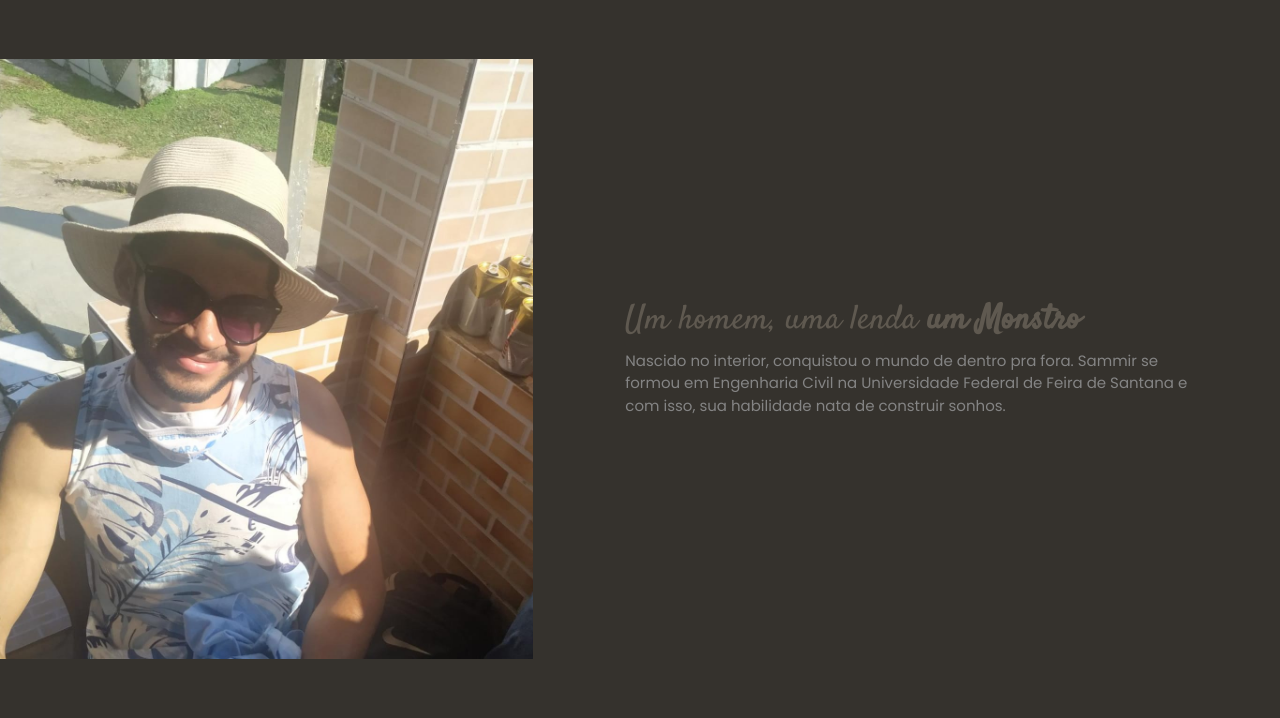
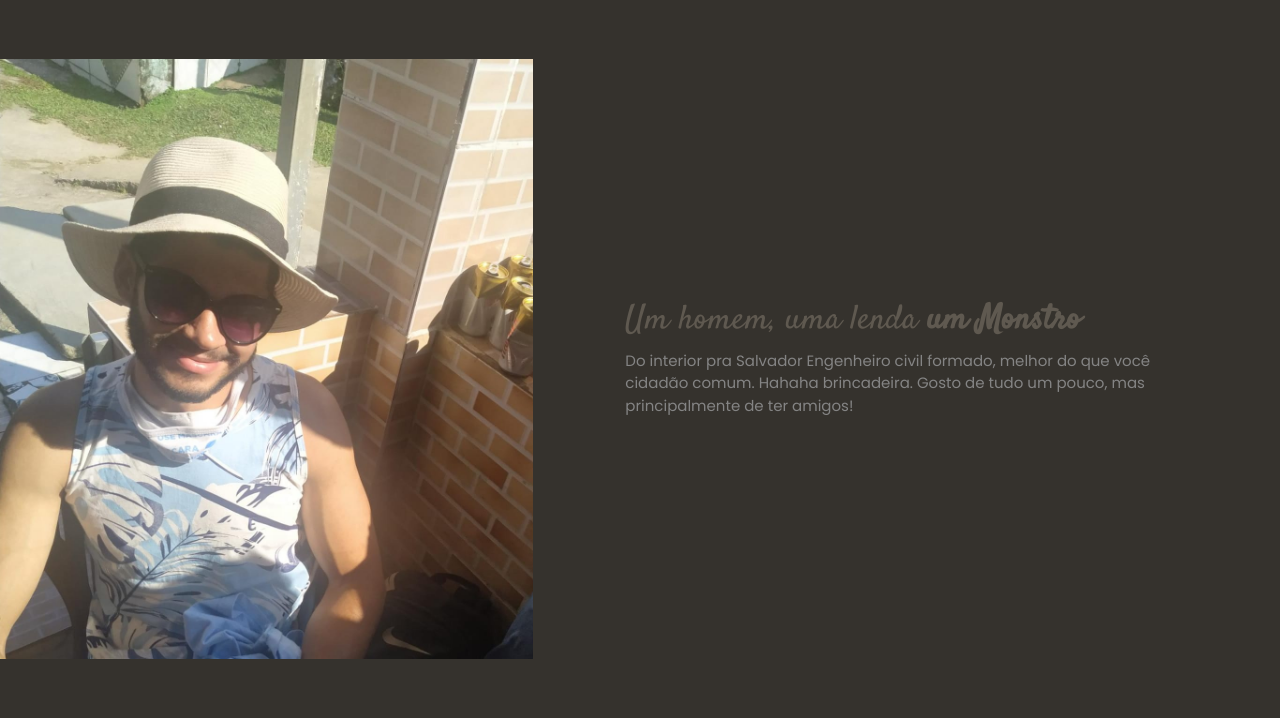
Before and after one commit to MatheusGeambastiane/Samba-do-Monstro, a Django app: page /inicial/ in a window 1280 px wide. Shown: the part 801-1519 px from the top of the page. Run offline with Django 4.2, Linux system fonts and the light colour scheme; some libraries are stand-ins or nearby versions.

Commit message:
alterando conheçendo a lenda

```diff
--- a/templates/frontend/index.html
+++ b/templates/frontend/index.html
@@ -157,8 +157,9 @@
             <div class="content">
               <h3>Um homem, uma lenda <strong>um Monstro</strong></h3>
               <p>
-                Nascido no interior, conquistou o mundo de dentro pra fora. Sammir se formou em Engenharia Civil na Universidade Federal de
-                Feira de Santana e com isso, sua habilidade nata de construir sonhos.
+                Do interior pra Salvador
+                Engenheiro civil formado, melhor do que você cidadão comum. Hahaha brincadeira.
+                Gosto de tudo um pouco,  mas principalmente de ter amigos!
               </p>
 
             </div>
```
